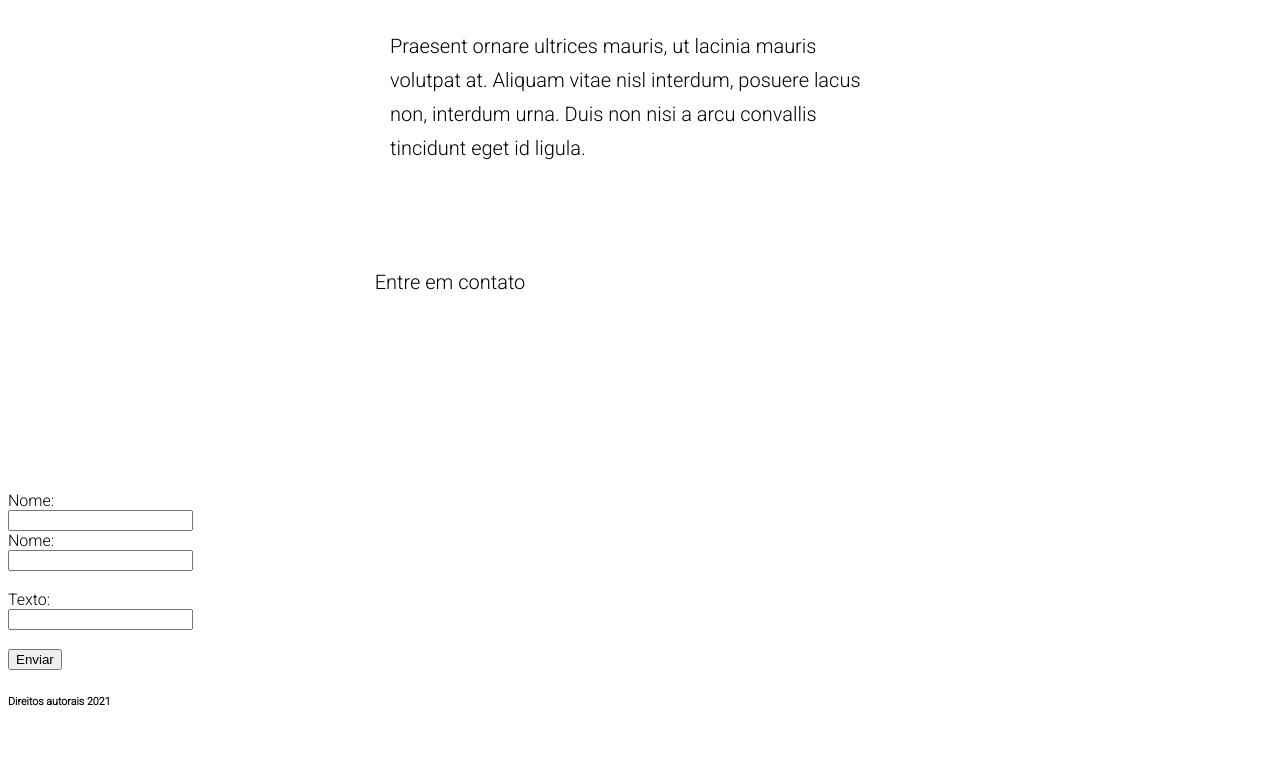
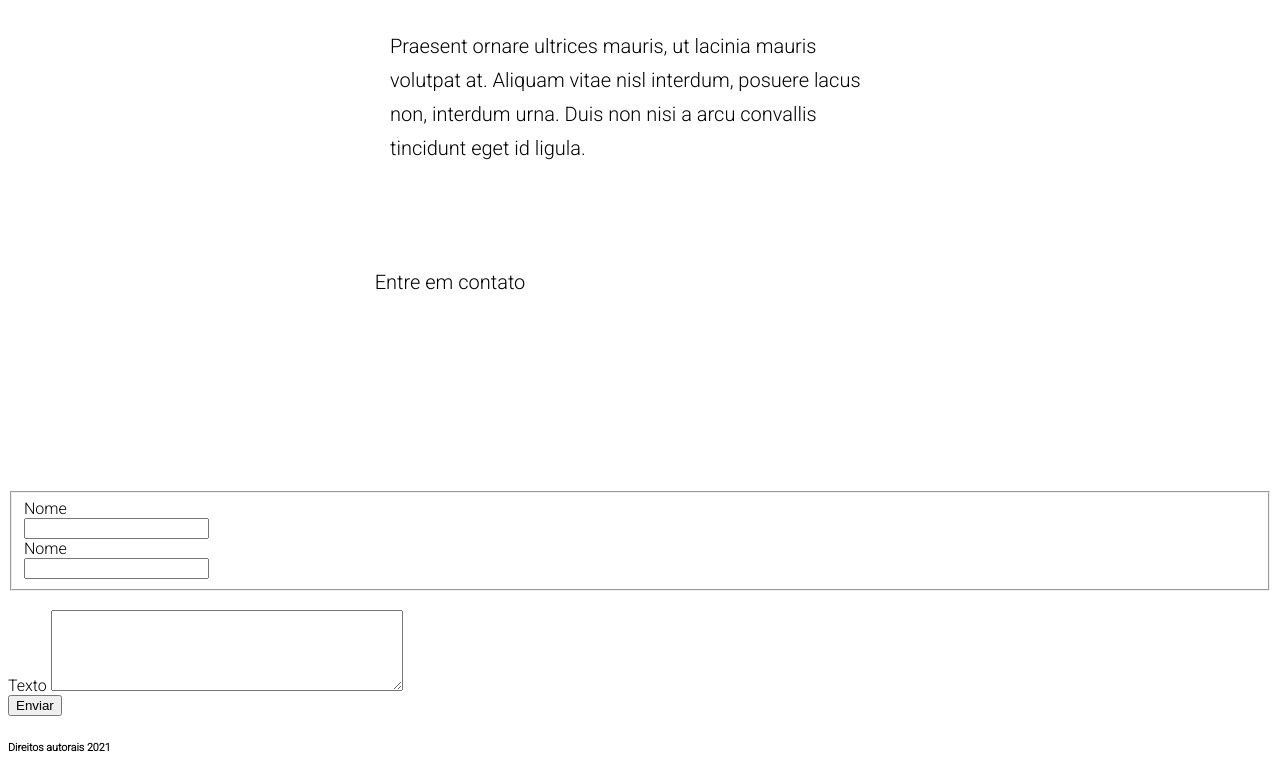
Before and after one commit to awpadilha/portfolio, a plain HTML site: page index.html in a window 1280 px wide. Shown: the part 577-1356 px from the top of the page. Before the commit the page ends 1310 px from the top, so only its background shows below. Drawn offline with Linux system fonts and the light colour scheme.

Commit message:
feat: alteracoes no index.html

```diff
--- a/index.html
+++ b/index.html
@@ -7,6 +7,7 @@
     <meta name="viewport" content="width=device-width, initial-scale=1.0">
     <title></title>
     <link rel="stylesheet" href="./styles/main.css">
+</head>
 
 <body>
     <header>
@@ -33,27 +34,25 @@
     </header>
 
 
-    <form action="">
+    <form>
+        <fieldset>
+            <div>
+                <label>Nome</label><br>
+                <input type="text" name="nome" id="nome">
+            </div>
+            <div>
+                <label>Nome</label><br>
+                <input type="text" name="nome" id="nome">
+            </div>
+        </fieldset>
 
-        <div class="conteudo1">
-            Nome: <br>
-            <input type="text" name=""><br>
+        <div>
+            <br>
+            <label>Texto</label>
+            <textarea rows="5" style="width: 26em;" id="texto" name="texto"></textarea>
         </div>
 
-
-        <div class="conteudo1">
-            Nome: <br>
-            <input type="text" name=""><br>
-        </div>
-
-
-        <div class="conteudo2">
-            <br> Texto: <br>
-            <input type="text" name=""> <br>
-
-            <br> <input type="submit" value="Enviar">
-
-        </div>
+        <button type="submit">Enviar</button>
 
     </form>
 
@@ -65,6 +64,4 @@
 
 </body>
 
-</body>
-
 </html>
```
